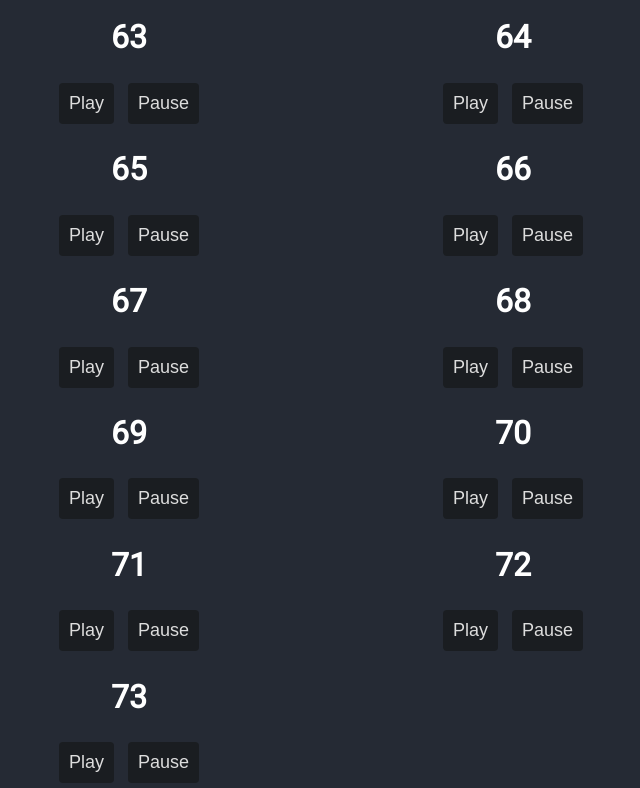
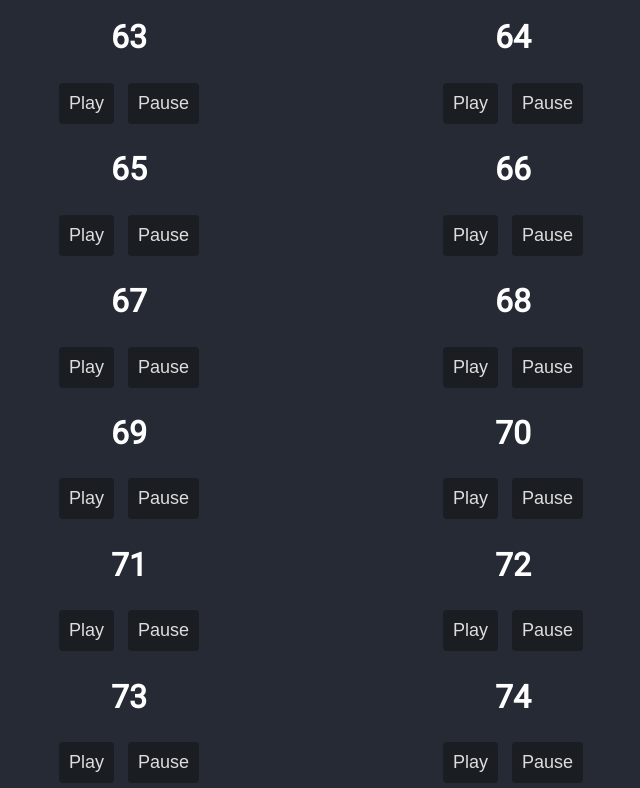
Before and after one commit to emiyl/emiyl.github.io, a plain HTML site: page music/index.html in a window 1280 px wide. Shown: the part 4249-5037 px from the top of the page, without its empty margins (319-959 px from the left). Drawn offline with Linux system fonts and the light colour scheme.

Commit message:
added 74

```diff
--- a/music/index.html
+++ b/music/index.html
@@ -608,6 +608,14 @@
 					<button onclick="document.getElementById('player73').pause()" style="vertical-align:middle"><span>Pause </span></button>
 				</div>
 			</div>
+			<div class="float r">
+				<h1>74</h1>
+				<audio id="player74" src="74.mp3"></audio>
+				<div>
+					<button onclick="document.getElementById('player74').play()" style="vertical-align:middle"><span>Play </span></button>
+					<button onclick="document.getElementById('player74').pause()" style="vertical-align:middle"><span>Pause </span></button>
+				</div>
+			</div>
 		</center>
 	</body>
 </html>
```
Also changed, not shown: 1 other file.
